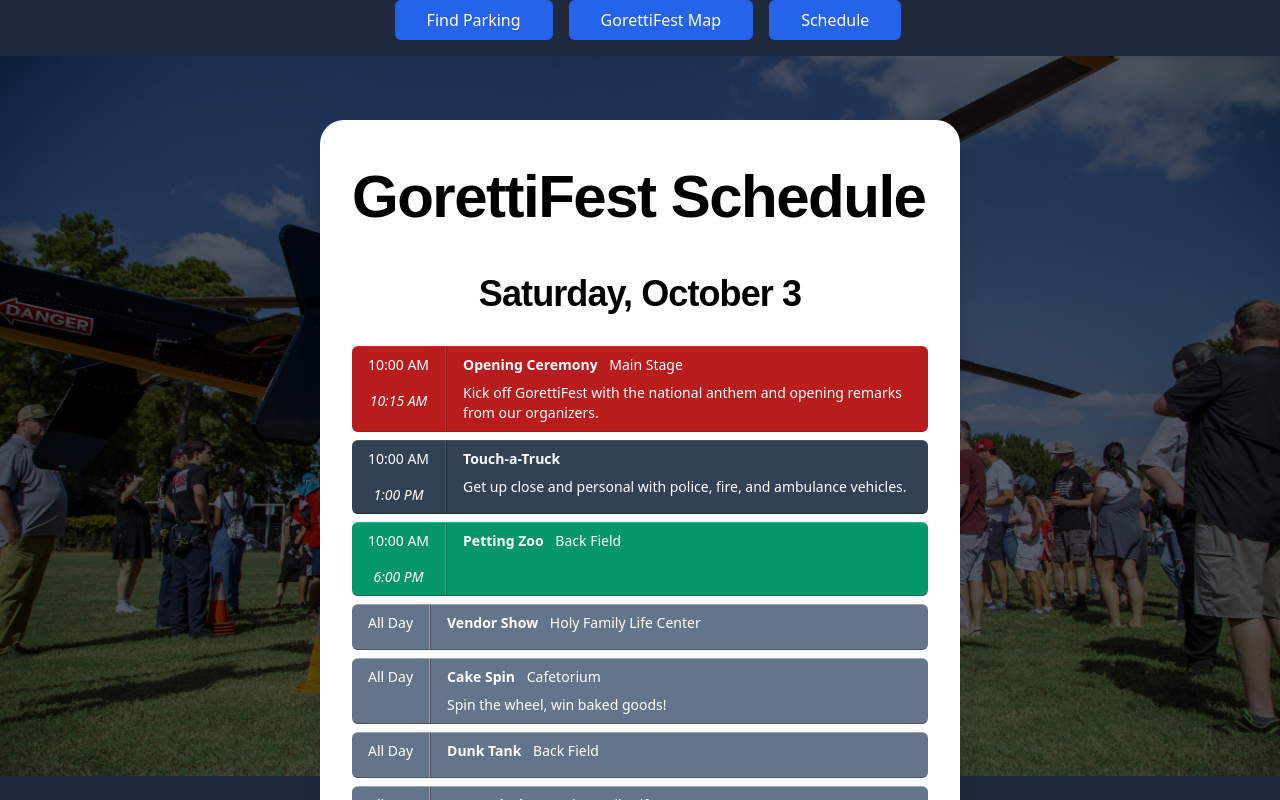
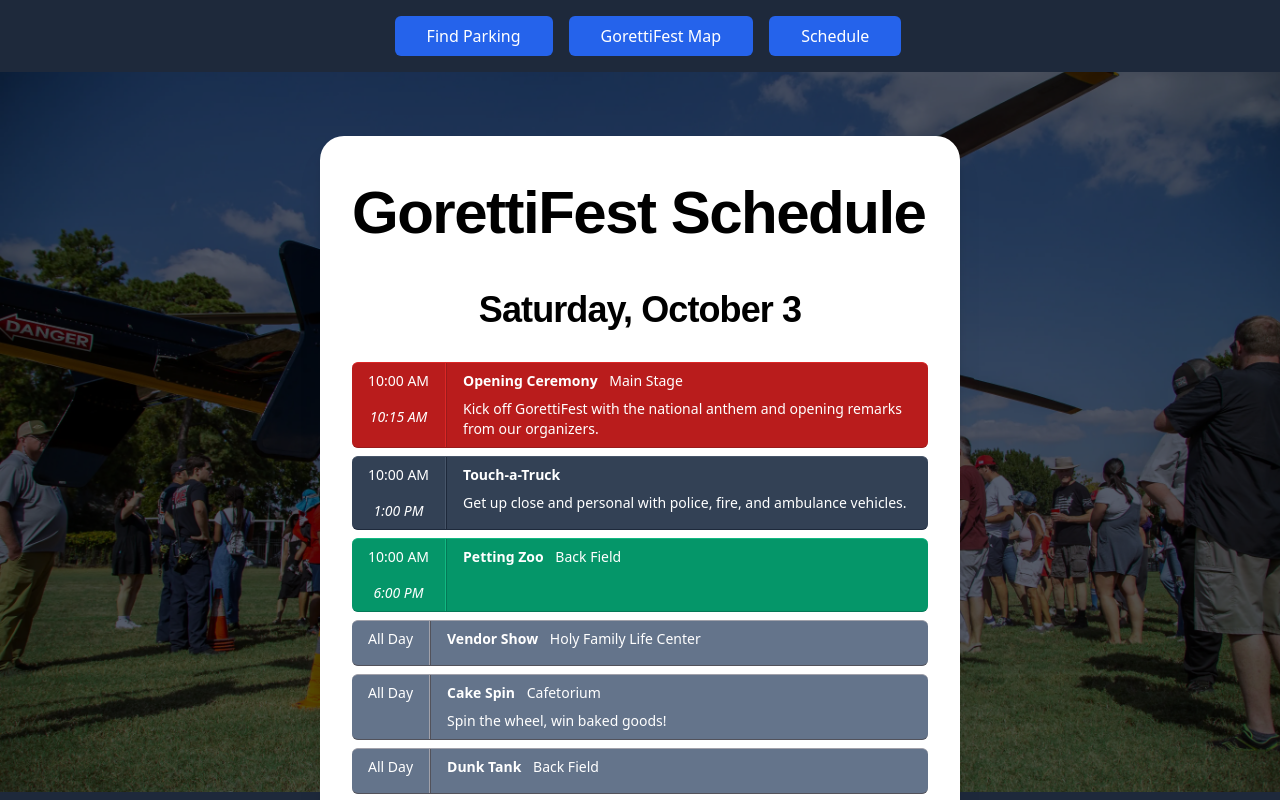
Before and after one commit to ktbartholomew/gorettifest.com, a Next.js app: page /schedule in a window 1280 px wide. Shown: the top 800 px of the page. Built offline with nearby package versions, Linux system fonts and the light colour scheme; a web font is replaced by a local one.

Commit message:
balance day-of navigation spacing

```diff
--- a/app/parking/page.tsx
+++ b/app/parking/page.tsx
@@ -16,7 +16,7 @@ export const metadata: Metadata = {
 export default function MenuPage() {
   return (
     <>
-      <div className="z-10 relative flex flex-row mb-4 gap-4 px-4 md:px-0 text-center items-center justify-center">
+      <div className="z-10 relative flex flex-row mb-4 gap-4 px-4 pt-4 md:px-0 text-center items-center justify-center">
         <div>
           <Link href="/">
             <Image
--- a/app/schedule/page.tsx
+++ b/app/schedule/page.tsx
@@ -324,7 +324,7 @@ export default function SchedulePage() {
 
   return (
     <>
-      <div className="z-10 relative flex flex-row mb-4 gap-4 px-4 md:px-0 text-center items-center justify-center">
+      <div className="z-10 relative flex flex-row mb-4 gap-4 px-4 pt-4 md:px-0 text-center items-center justify-center">
         <div>
           <Link href="/">
             <Image
```
